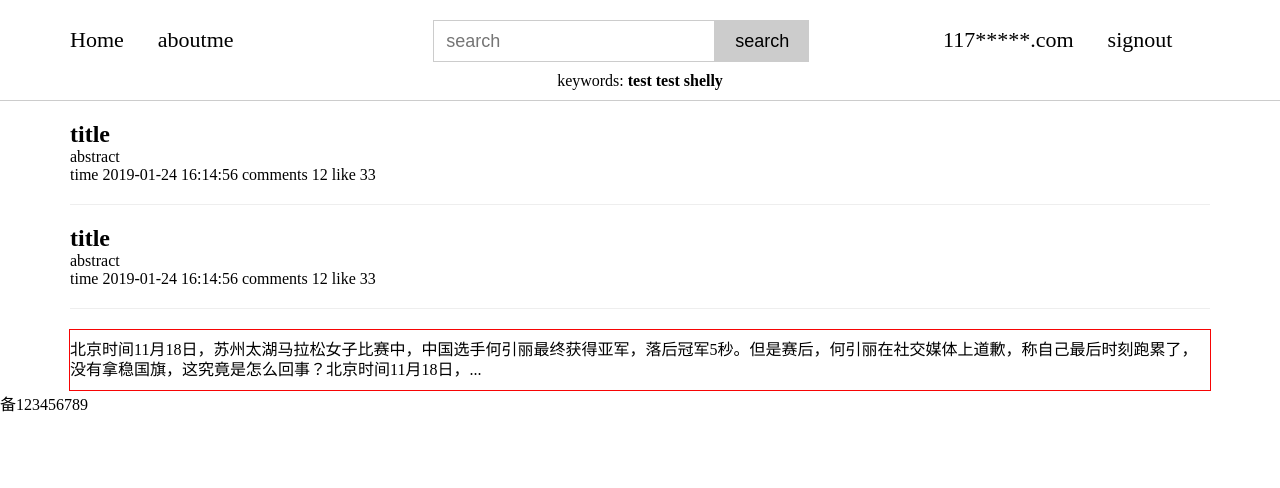
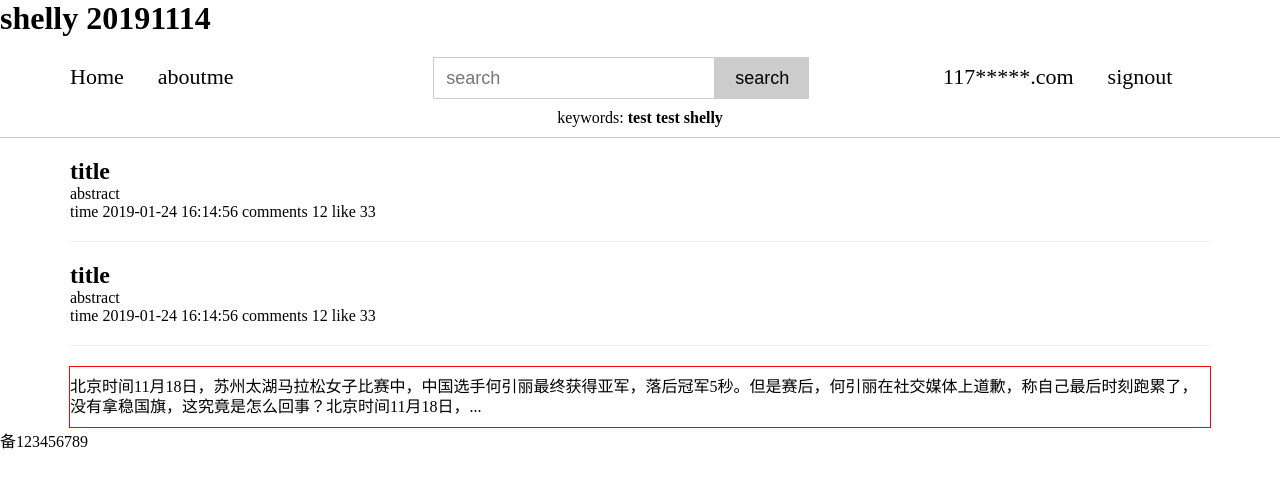
Before and after one commit to sherry8023/testGit, a website: page index.html in a window 1280 px wide. Drawn offline with nearby package versions, Linux system fonts and the light colour scheme.

Commit message:
shelly 20191114

```diff
--- a/index.html
+++ b/index.html
@@ -8,6 +8,7 @@
     <link rel="stylesheet" href="./main.css">
 </head>
 <body>
+    <h1>shelly 20191114</h1>
     <header class="header">
         <p>
             <span class="head-left">
```
